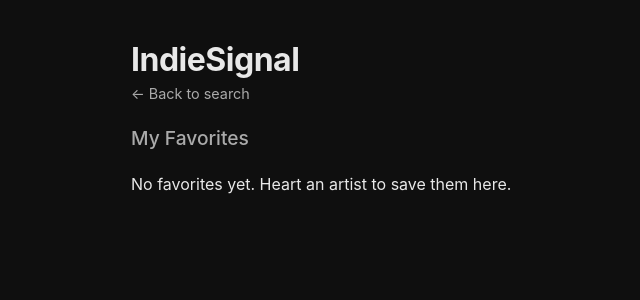
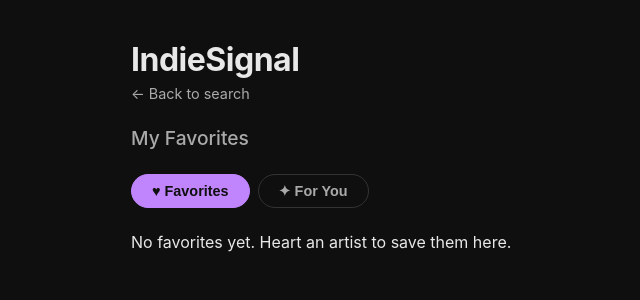
Before and after one commit to shaletenerelli/indiesignal, a Flask app: page /favorites in a window 1280 px wide. Shown: the top 300 px of the page, without its empty margins (129-769 px from the left). Run offline with Flask 3, Linux system fonts and the light colour scheme; data that the repository does not hold is empty.

Commit message:
Add For You tab with taste-based ML recommendations from favorites

```diff
--- a/app.py
+++ b/app.py
@@ -1,8 +1,8 @@
 import os
 import uuid
-from flask import Flask, render_template, request, session, redirect, url_for
+from flask import Flask, render_template, request, session, redirect, url_for, jsonify
 from main import search_artists, save_artists, query_artists, fetch_releases, save_releases, query_releases, fetch_similar_artists, fetch_artist_tags, save_artist_tags, query_all_artist_tags, query_artist_listeners, get_discovery_tier, fetch_artist_info, update_artist_listeners, save_favorite, remove_favorite, is_favorite, query_favorites
-from recommender import get_recommendations
+from recommender import get_recommendations, get_taste_recommendations
 from dotenv import load_dotenv
 
 load_dotenv()
@@ -67,8 +67,12 @@ def toggle_favorite(artist_name):
     session_id = session["session_id"]
     if is_favorite(session_id, artist_name):
         remove_favorite(session_id, artist_name)
+        status = "removed"
     else:
         save_favorite(session_id, artist_name)
+        status = "added"
+    if request.headers.get("X-Requested-With") == "XMLHttpRequest":
+        return jsonify({"status": status})
     return redirect(url_for("artist", artist_name=artist_name))
 
 
@@ -87,7 +91,13 @@ def favorites():
             "listeners": listeners,
             "tier": tier
         })
-    return render_template("favorites.html", artists=artists)
+    artist_tags = query_all_artist_tags()
+    taste_recs = get_taste_recommendations(artist_names, artist_tags, top_n=10)
+    return render_template(
+        "favorites.html",
+        artists=artists,
+        taste_recs=taste_recs
+    )
 
 
 if __name__ == "__main__":
--- a/recommender.py
+++ b/recommender.py
@@ -43,3 +43,54 @@ def get_recommendations(target_artist, artist_tags, top_n=5):
         if len(recommendations) >= top_n:
             break
     return recommendations
+
+
+def get_taste_recommendations(favorite_artists, artist_tags, top_n=10):
+    """
+    Build a taste profile from a list of favorite artists and recommend
+    similar artists not already in the favorites list.
+    """
+    if not favorite_artists or not artist_tags:
+        return []
+
+    combined_tags = " ".join([
+        artist_tags[name]
+        for name in favorite_artists
+        if name in artist_tags
+    ])
+
+    if not combined_tags.strip():
+        return []
+
+    favorites_lower = [f.lower() for f in favorite_artists]
+
+    all_names = list(artist_tags.keys())
+    all_tag_strings = list(artist_tags.values())
+
+    all_names.append("__taste_profile__")
+    all_tag_strings.append(combined_tags)
+
+    vectorizer = TfidfVectorizer()
+    matrix = vectorizer.fit_transform(all_tag_strings)
+    similarity = cosine_similarity(matrix)
+
+    profile_index = len(all_names) - 1
+    scores = list(enumerate(similarity[profile_index]))
+    scores = sorted(scores, key=lambda x: x[1], reverse=True)
+
+    recommendations = []
+    for i, score in scores:
+        name = all_names[i]
+        if name == "__taste_profile__":
+            continue
+        if name.lower() in favorites_lower:
+            continue
+        if score > 0:
+            recommendations.append({
+                "name": name,
+                "score": str(round(float(score) * 100)) + "%"
+            })
+        if len(recommendations) >= top_n:
+            break
+
+    return recommendations
--- a/static/style.css
+++ b/static/style.css
@@ -136,3 +136,27 @@ hr {
     font-size: 0.9rem;
     margin-bottom: 16px;
 }
+
+.tab-bar {
+    display: flex;
+    gap: 8px;
+    margin-bottom: 24px;
+    margin-top: 8px;
+}
+
+.tab-btn {
+    background: transparent;
+    border: 1px solid #333;
+    color: #aaa;
+    padding: 8px 20px;
+    border-radius: 20px;
+    font-size: 0.9rem;
+    cursor: pointer;
+    margin-left: 0;
+}
+
+.tab-btn.active {
+    background: #c084fc;
+    color: #0f0f0f;
+    border-color: #c084fc;
+}
--- a/templates/favorites.html
+++ b/templates/favorites.html
@@ -8,6 +8,11 @@
     <h1>IndieSignal</h1>
     <a href="/" class="back-link">← Back to search</a>
     <h2>My Favorites</h2>
+    <div class="tab-bar">
+        <button class="tab-btn active" onclick="showTab('favorites')">♥ Favorites</button>
+        <button class="tab-btn" onclick="showTab('foryou')">✦ For You</button>
+    </div>
+    <div id="favorites-tab">
         {% if artists %}
             {% for artist in artists %}
                 <div class="artist-card">
@@ -19,5 +24,28 @@
         {% else %}
             <p>No favorites yet. Heart an artist to save them here.</p>
         {% endif %}
+    </div>
+    <div id="foryou-tab" style="display:none;">
+        {% if taste_recs %}
+            <p class="listeners">Based on your favorited artists</p>
+            {% for rec in taste_recs %}
+                <div class="artist-card">
+                    <p><span class="artist-name"><a href="/artist/{{ rec.name }}">{{ rec.name }}</a></span></p>
+                    <p>Match: {{ rec.score }}</p>
+                </div>
+            {% endfor %}
+        {% else %}
+            <p>Favorite more artists to get personalized recommendations.</p>
+        {% endif %}
+    </div>
+    <script>
+        function showTab(tab) {
+            document.getElementById('favorites-tab').style.display = tab === 'favorites' ? 'block' : 'none';
+            document.getElementById('foryou-tab').style.display = tab === 'foryou' ? 'block' : 'none';
+            var btns = document.querySelectorAll('.tab-btn');
+            btns.forEach(function(btn) { btn.classList.remove('active'); });
+            event.target.classList.add('active');
+        }
+    </script>
 </body>
 </html>
```
Lines whose indentation alone changed are shown as unchanged.
